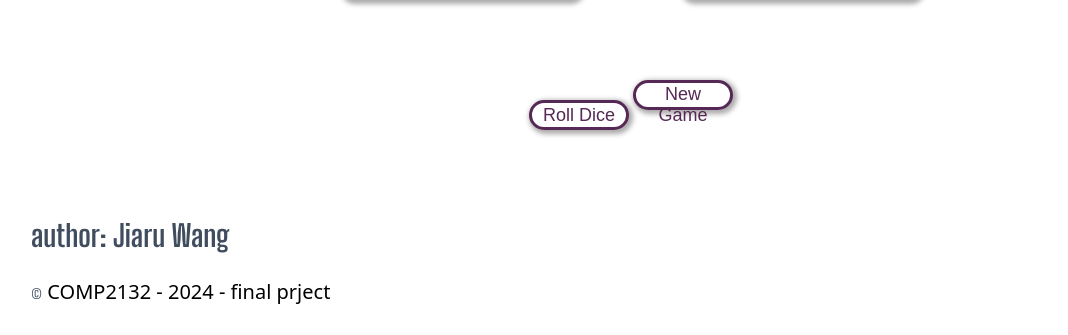
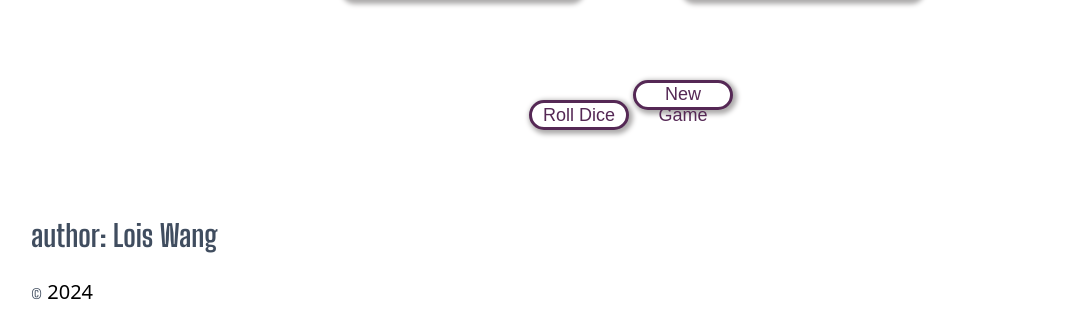
Before and after one commit to Loloishere/COMP2132-Final-Project---Dice-Game, a plain HTML site: page index.html in a window 1280 px wide. Shown: the part 465-800 px from the top of the page, without its empty margins (9-1077 px from the left). Drawn offline with nearby package versions, Linux system fonts and the light colour scheme; a web font is replaced by a local one.

Commit message:
Update index.html footer

```diff
--- a/index.html
+++ b/index.html
@@ -50,8 +50,8 @@
     </main>
 
     <footer>
-      <h2>author: Jiaru Wang</h2>
-      <p id="copyright"><span>&copy;</span> COMP2132 - 2024 - final prject</p>
+      <h2>author: Lois Wang</h2>
+      <p id="copyright"><span>&copy;</span> 2024</p>
 
     </footer>
   </body>
```
